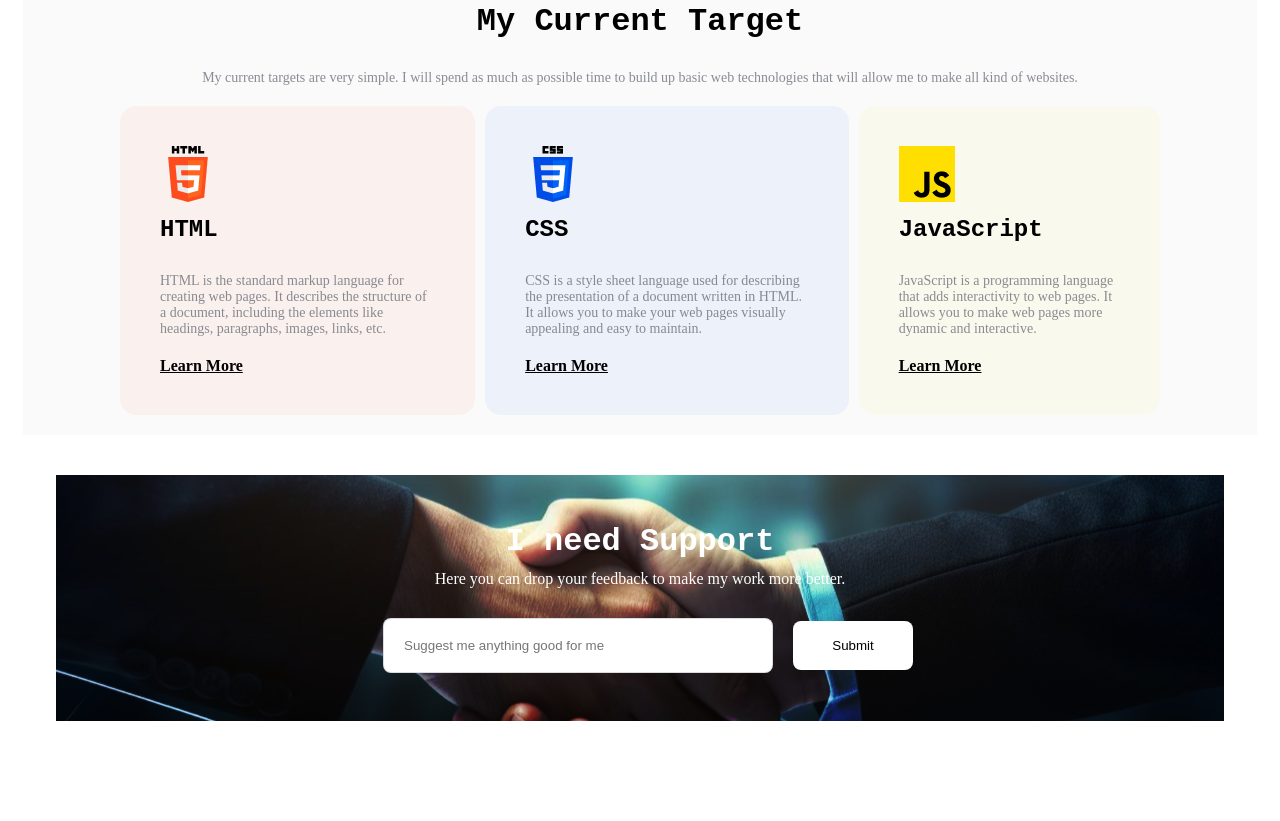
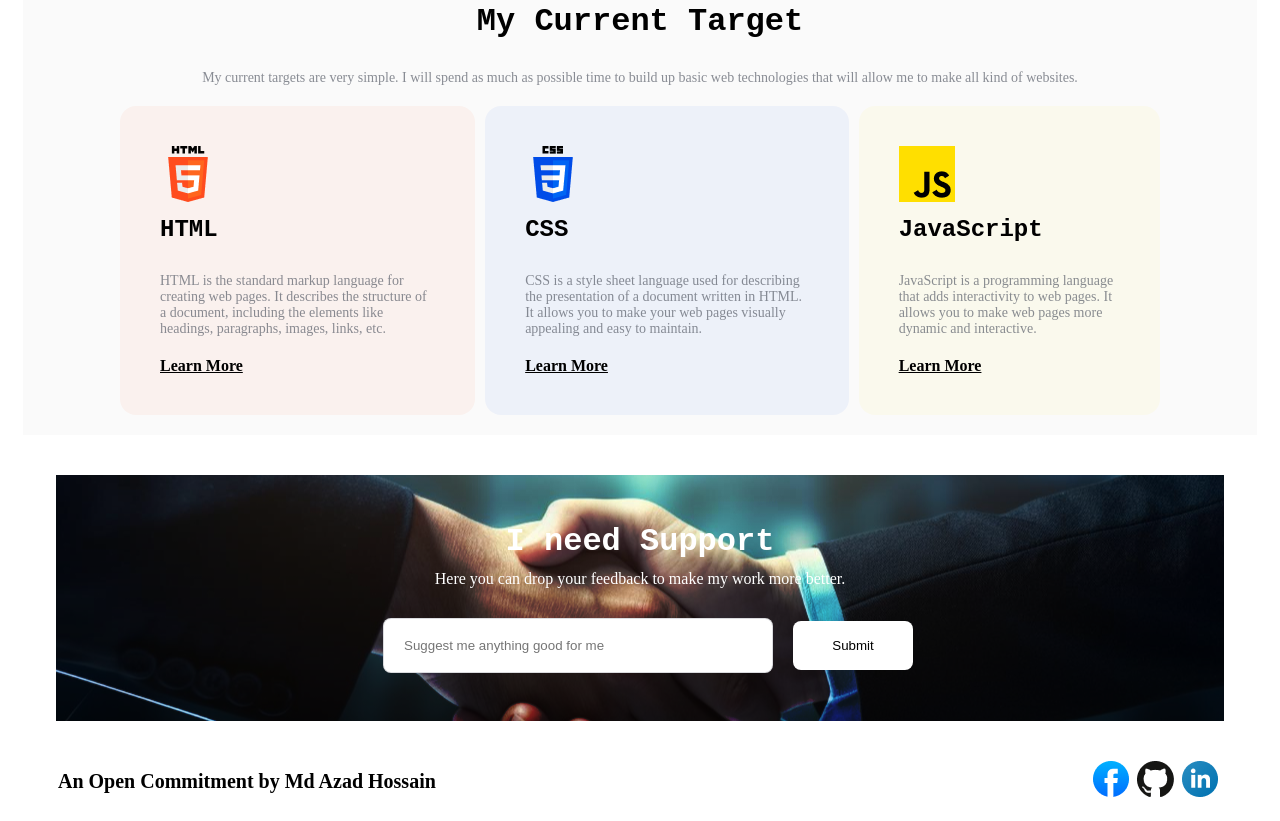
Before and after one commit to Md-Azad/ambition, a plain HTML site: page index.html in a window 1280 px wide. Shown: the part 2697-3518 px from the top of the page. Before the commit the page ends 3458 px from the top, so only its background shows below. Drawn offline with Linux system fonts and the light colour scheme; a web font is replaced by a local one.

Commit message:
added footer section

```diff
--- a/index.html
+++ b/index.html
@@ -92,7 +92,8 @@
                 I want to make a good career by learning web development.
               </h1>
               <p class="description">
-                I want to make a good career by learning web development that will ensure good income.
+                I want to make a good career by learning web development that
+                will ensure good income.
               </p>
               <a href="#"><button class="why-btn">Learn More</button></a>
             </div>
@@ -200,6 +201,23 @@
 
       <!-- support section ends here -->
     </main>
-    <footer></footer>
+    <footer class="footer" >
+      <div class="footer-position">
+        <h1>An Open Commitment by Md Azad Hossain</h1>
+        <div class="icons">
+          <a href="https://www.facebook.com/azad.sokal" target="_blank"
+            ><img src="./assets/facebook.png" alt="facebook logo"
+          /></a>
+          <a href="https://github.com/Md-Azad" target="_blank"
+            ><img src="./assets/github.png" alt="github logo"
+          /></a>
+          <a
+            href="https://www.linkedin.com/in/md-azad-hossain1/"
+            target="_blank"
+            ><img src="./assets/linkedin-icon 1.png" alt="linkedin logo"
+          /></a>
+        </div>
+      </div>
+    </footer>
   </body>
 </html>
--- a/styles/style.css
+++ b/styles/style.css
@@ -176,7 +176,7 @@ body {
 /* My Current Target styles end here */
 
 
-/* footer styles are here */
+/* support section styles are here */
 #support{
   scroll-behavior: smooth;
 
@@ -216,3 +216,26 @@ body {
 .suppost-text-color{
   color:white;
 }
+/* support section styles end here */
+/* footer section styles are here */
+.footer{
+
+  max-width: 1164px;
+  margin: 20px auto;
+}
+.footer-position{
+  display: flex;
+  justify-content: space-between;
+  align-items: center;
+
+}
+  footer h1{
+    font-size: 20px;
+    font-weight: 600;
+
+  }
+
+  .icons a{
+    margin-right: 4px;
+  }
+/* footer section styles end here */
```
